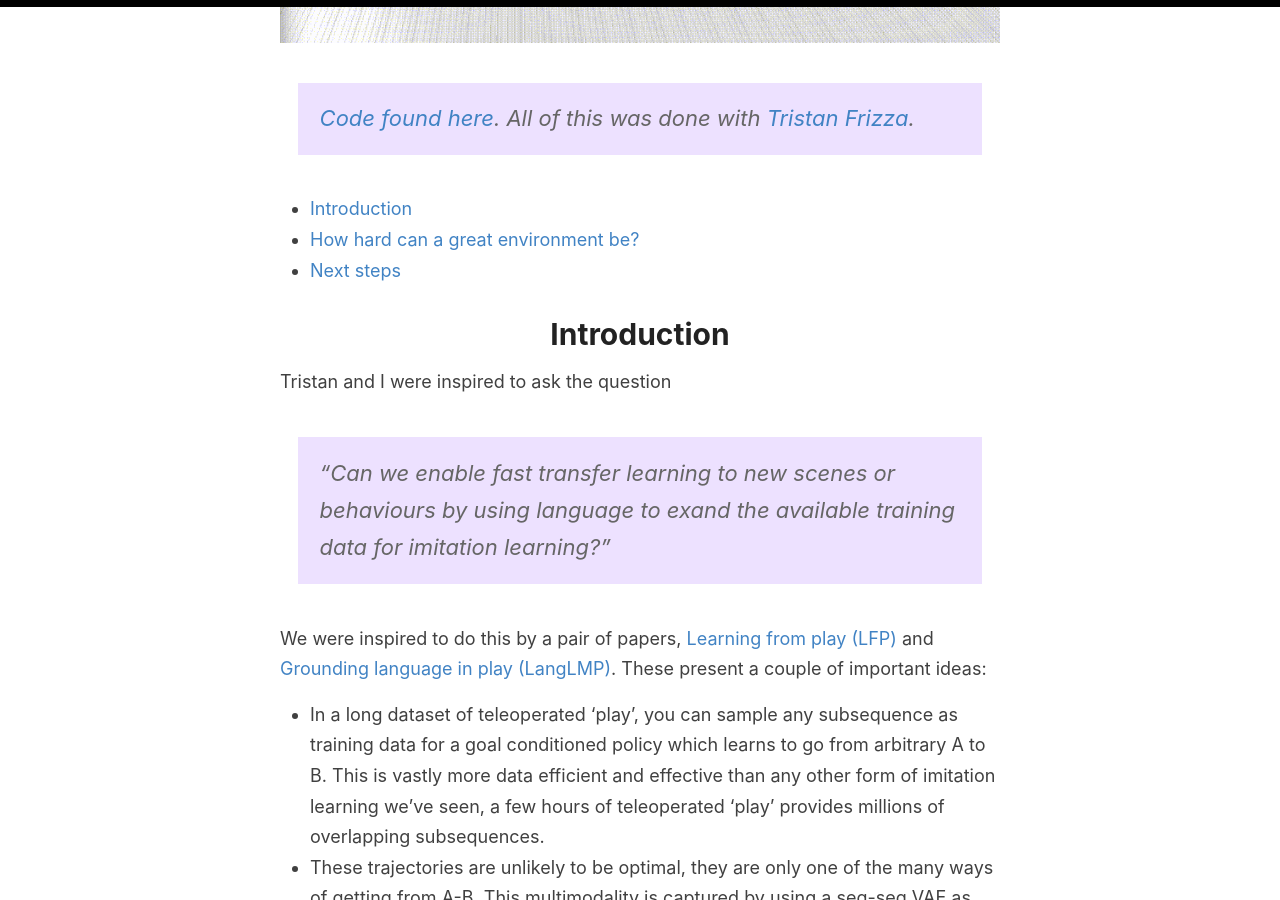
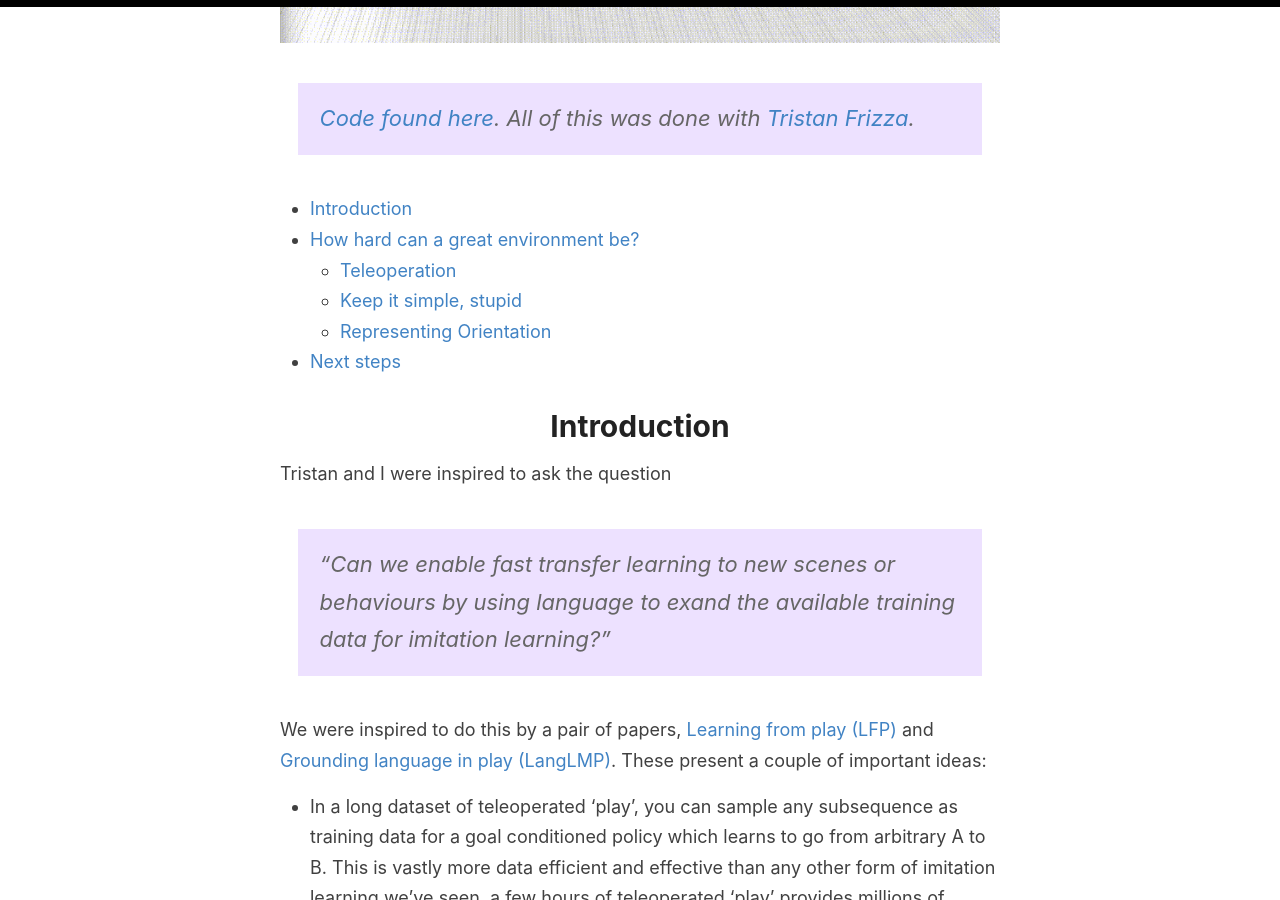
Before and after one commit to sholtodouglas/sholtodouglas.github.io, a Jekyll site: the page built from _posts/2020-12-18-LearningFromPlayAndLanguage.md, in a window 1280 px wide and 900 px high, scrolled down 747 px. Built offline with Jekyll 4.4.1, drawn with Linux system fonts in a browser that asks for light colours; formulas are drawn with MathJax 3; some of the changed text lies outside the part shown.

Commit message:
Update 2020-12-18-LearningFromPlayAndLanguage.md

```diff
--- a/_posts/2020-12-18-LearningFromPlayAndLanguage.md
+++ b/_posts/2020-12-18-LearningFromPlayAndLanguage.md
@@ -37,7 +37,10 @@
 
 # How hard can a great environment be?
 
+### Teleoperation
 Insidiously hard. We tried re-implementing LFP for one of our senior year classes and failed due to a critical environment issue which we didn't discover till we came back to crack our 'great white whale'. Saving images of the environment took a variable amount of time, which was often long enough that it affected the frame rate of data capture. This meant that the time between actions in the dataset was variable, which meant that the time which the action was executed for was variable - decoupling the learnable link between action and outcome. We spent weeks trying to improve the algorithm itself - rather than making sure the environment was learnable.
+
+### Keep it simple, stupid
 
 When we came back, we made sure to do it right. No cutting corners.
 
@@ -45,6 +48,7 @@
 
 Next issue.
 
+### Representing Orientation
 What is the best way to represent orientation of the gripper? Corey et al use RPY - we thought we could be clever, and use quaternions to avoid the discontinuities inherent in RPY. A fun fact about quaternions is that the negative of the quaternion is an equivlant representation of orientation. pyBullet (the great simulator we used), is not consistent in the representation as you move in the environment. To correct this, you have to create a small check in the environment which checks if the sign on every element of the quaternion is the negative of the previous timestep, in which case - you flip the sign and thus smooth the signal.
 
 Problem solved? Not quite. Quaternions must be normalised to be a valid orientation. Neural net outputs have no such constraint, besides, we still had a few discontinuities. This led us down the path of [5D and 6D rotational embeddings](https://openaccess.thecvf.com/content_CVPR_2019/papers/Zhou_On_the_Continuity_of_Rotation_Representations_in_Neural_Networks_CVPR_2019_paper.pdf)...
```
